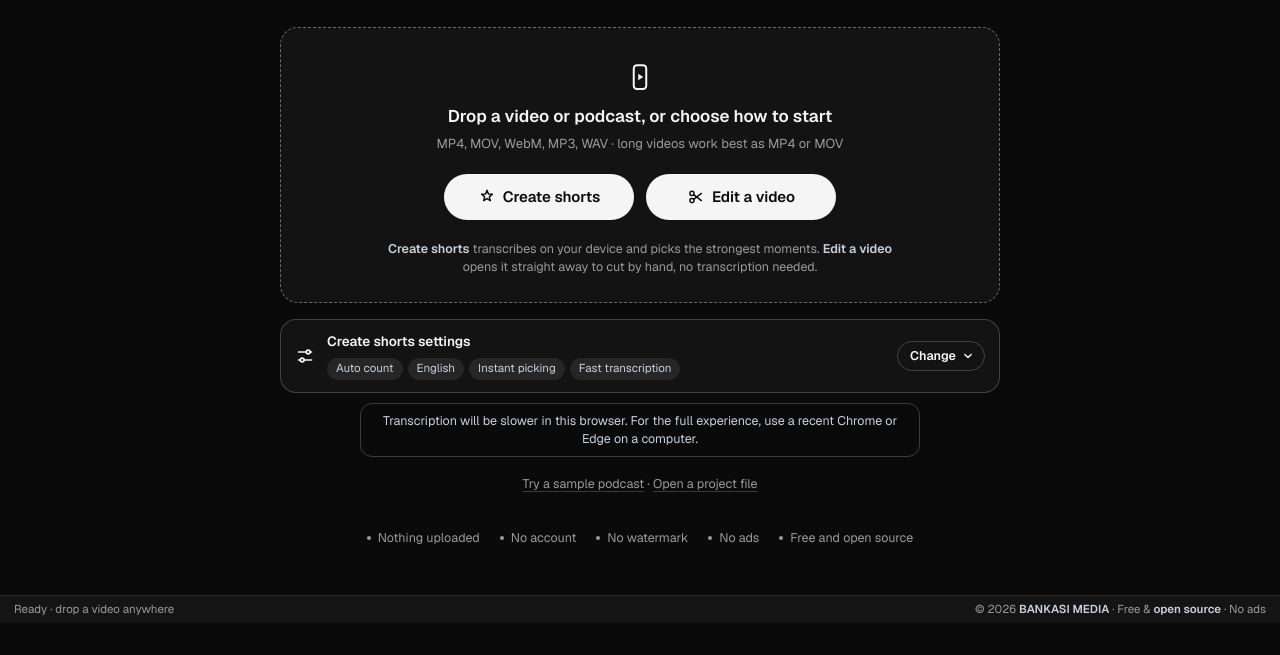
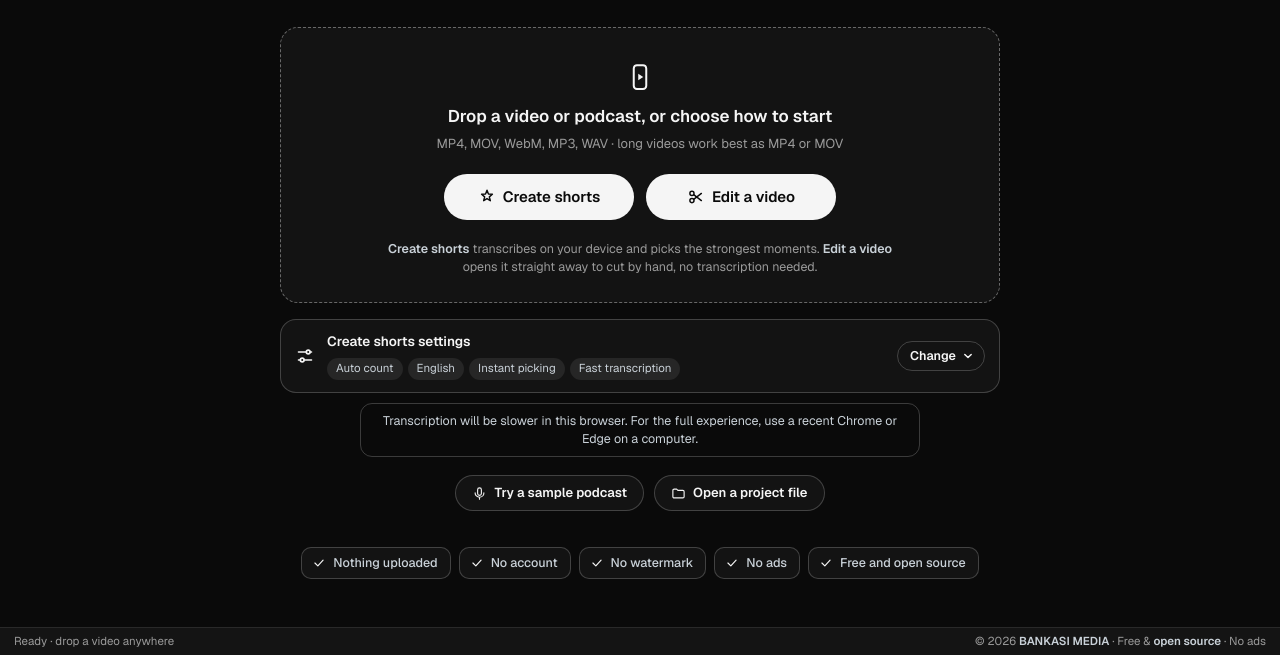
Before and after one commit to marwenclock/omniclip, a plain HTML site: page index.html in a window 1280 px wide. Shown: the part 305-960 px from the top of the page. Before the commit the page ends 928 px from the top, so only its background shows below. Drawn offline with Linux system fonts and the light colour scheme.

Commit message:
Start screen: real buttons for sample/project/remove, fact chips as rounded rectangles
Co-Authored-By: Claude Opus 5.5 <noreply@anthropic.com>

```diff
--- a/app.js
+++ b/app.js
@@ -439,14 +439,14 @@ function repick(srcId, n) {
 
 // ---------- sample ----------
 $('trySample').onclick = async () => {
-  $('trySample').disabled = true; $('trySample').textContent = 'Loading the sample…';
+  $('trySample').disabled = true; $('trySample').querySelector('span').textContent = 'Loading the sample…';
   try {
     const [audio, segs] = await Promise.all([fetch('sample/podcast.m4a').then((r) => { if (!r.ok) throw new Error('sample missing'); return r.blob(); }), fetch('sample/podcast.json').then((r) => r.json())]);
     const file = new File([audio], 'Sample podcast.m4a', { type: 'audio/mp4', lastModified: 1764000000000 });
     $('finder').value = 'instant';
     await startFile(file, 'shorts', { segments: segs });
     loadOptions();
-  } catch (e) { announce(`The sample couldn’t load: ${e.message}`); $('trySample').disabled = false; $('trySample').textContent = 'Try a sample podcast'; }
+  } catch (e) { announce(`The sample couldn’t load: ${e.message}`); $('trySample').disabled = false; $('trySample').querySelector('span').textContent = 'Try a sample podcast'; }
 };
 
 // ---------- saved projects: drafts, project files, relinking ----------
@@ -458,7 +458,7 @@ async function renderDrafts() {
     const li = document.createElement('li');
     li.className = 'draft';
     li.innerHTML = `<div class="draft-main"><div class="draft-name">${esc(p.name)}</div><div class="draft-meta">${p.clips.length} clip${p.clips.length === 1 ? '' : 's'} · ${esc(p.sources.map((s) => s.name).join(', '))} · ${new Date(p.updated).toLocaleDateString()}</div></div>
-      <button class="btn btn-outline btn-sm" type="button" data-a="open">Open</button><button class="link-btn" type="button" data-a="rm" aria-label="Remove project ${esc(p.name)}">Remove</button>`;
+      <button class="btn btn-outline btn-sm" type="button" data-a="open">Open</button><button class="btn btn-outline btn-sm" type="button" data-a="rm" aria-label="Remove project ${esc(p.name)}">Remove</button>`;
     li.querySelector('[data-a="open"]').onclick = () => relink(p);
     li.querySelector('[data-a="rm"]').onclick = async () => {
       if (await ask('Remove this project?', `<p>“${esc(p.name)}” and its clips will be removed from this device. Your video files are not touched.</p>`, [{ label: 'Cancel', value: false }, { label: 'Remove', value: true, solid: true }]) !== true) return;
--- a/index.html
+++ b/index.html
@@ -122,7 +122,10 @@
     </section>
     <p class="gpu-note" id="gpuNote" hidden></p>
     <p class="gpu-note" id="exportNote" hidden></p>
-    <p class="start-links"><button class="link-btn" id="trySample" type="button">Try a sample podcast</button> · <button class="link-btn" id="openProj" type="button">Open a project file</button></p>
+    <div class="start-links">
+      <button class="btn btn-outline" id="trySample" type="button"><svg viewBox="0 0 24 24" fill="none" stroke="currentColor" stroke-width="1.8" stroke-linecap="round" stroke-linejoin="round" aria-hidden="true"><path d="M12 3a3 3 0 0 0-3 3v6a3 3 0 0 0 6 0V6a3 3 0 0 0-3-3Z"/><path d="M19 11a7 7 0 0 1-14 0M12 18v3"/></svg><span>Try a sample podcast</span></button>
+      <button class="btn btn-outline" id="openProj" type="button"><svg viewBox="0 0 24 24" fill="none" stroke="currentColor" stroke-width="1.8" stroke-linecap="round" stroke-linejoin="round" aria-hidden="true"><path d="M3 7a2 2 0 0 1 2-2h4l2 2h8a2 2 0 0 1 2 2v8a2 2 0 0 1-2 2H5a2 2 0 0 1-2-2V7Z"/></svg><span>Open a project file</span></button>
+    </div>
 
     <section class="drafts" id="drafts" hidden aria-labelledby="draftsTitle">
       <h2 id="draftsTitle">Recent projects on this device</h2>
@@ -130,7 +133,7 @@
     </section>
 
     <ul class="facts">
-      <li>Nothing uploaded</li><li>No account</li><li>No watermark</li><li>No ads</li><li>Free and open source</li>
+      <li><svg viewBox="0 0 24 24" fill="none" stroke="currentColor" stroke-width="2" stroke-linecap="round" stroke-linejoin="round" aria-hidden="true"><path d="m5 12 5 5 9-10"/></svg>Nothing uploaded</li><li><svg viewBox="0 0 24 24" fill="none" stroke="currentColor" stroke-width="2" stroke-linecap="round" stroke-linejoin="round" aria-hidden="true"><path d="m5 12 5 5 9-10"/></svg>No account</li><li><svg viewBox="0 0 24 24" fill="none" stroke="currentColor" stroke-width="2" stroke-linecap="round" stroke-linejoin="round" aria-hidden="true"><path d="m5 12 5 5 9-10"/></svg>No watermark</li><li><svg viewBox="0 0 24 24" fill="none" stroke="currentColor" stroke-width="2" stroke-linecap="round" stroke-linejoin="round" aria-hidden="true"><path d="m5 12 5 5 9-10"/></svg>No ads</li><li><svg viewBox="0 0 24 24" fill="none" stroke="currentColor" stroke-width="2" stroke-linecap="round" stroke-linejoin="round" aria-hidden="true"><path d="m5 12 5 5 9-10"/></svg>Free and open source</li>
     </ul>
   </section>
 
--- a/style.css
+++ b/style.css
@@ -163,17 +163,18 @@ select option { background: #161616; color: var(--ink); }
 .opt-warn::before, .notice::before { content: '!'; display: inline-grid; place-items: center; width: 16px; height: 16px; flex: none; border-radius: 50%; background: var(--ink); color: var(--bg); font-size: 11px; font-weight: 700; }
 .opt-warn .link-btn { color: var(--ink); font-weight: 600; }
 .gpu-note { margin: 10px 0 0; padding: 8px 14px; border: 1px solid var(--line-2); border-radius: 12px; font-size: 12.5px; color: var(--ink-2); max-width: 560px; }
-.start-links { margin: 18px 0 0; font-size: 12.5px; color: var(--muted); }
+.start-links { margin: 18px 0 0; display: flex; flex-wrap: wrap; justify-content: center; gap: 10px; }
 .drafts { width: 100%; margin-top: 30px; text-align: left; }
 .drafts h2 { font-size: 13px; font-weight: 600; color: var(--ink-2); margin: 0 0 8px; }
 .drafts ul { list-style: none; margin: 0; padding: 0; display: grid; gap: 6px; }
 .draft { display: flex; align-items: center; gap: 12px; padding: 10px 12px; border: 1px solid var(--line); border-radius: 12px; background: var(--surface); }
 .draft-main { flex: 1; min-width: 0; }
+.draft .btn + .btn { margin-left: -6px; }
 .draft-name { font-weight: 600; font-size: 13.5px; overflow: hidden; text-overflow: ellipsis; white-space: nowrap; }
 .draft-meta { font: 11px var(--mono); color: var(--muted); }
-.facts { list-style: none; padding: 0; margin: 36px 0 0; display: flex; flex-wrap: wrap; justify-content: center; gap: 6px 20px; font-size: 12.5px; color: var(--muted); }
-.facts li { display: inline-flex; align-items: center; gap: 7px; }
-.facts li::before { content: ''; width: 4px; height: 4px; border-radius: 50%; background: var(--muted); }
+.facts { list-style: none; padding: 0; margin: 36px 0 0; display: flex; flex-wrap: wrap; justify-content: center; gap: 8px; }
+.facts li { display: inline-flex; align-items: center; gap: 7px; height: 32px; padding: 0 12px 0 10px; border: 1px solid var(--line-2); border-radius: 10px; background: var(--surface); font-size: 12.5px; font-weight: 500; color: var(--ink-2); }
+.facts li svg { width: 14px; height: 14px; color: var(--ink); flex: none; }
 
 /* ------------------------------------------------------------ editor grid */
 body.working { height: 100%; overflow: hidden; }
```
